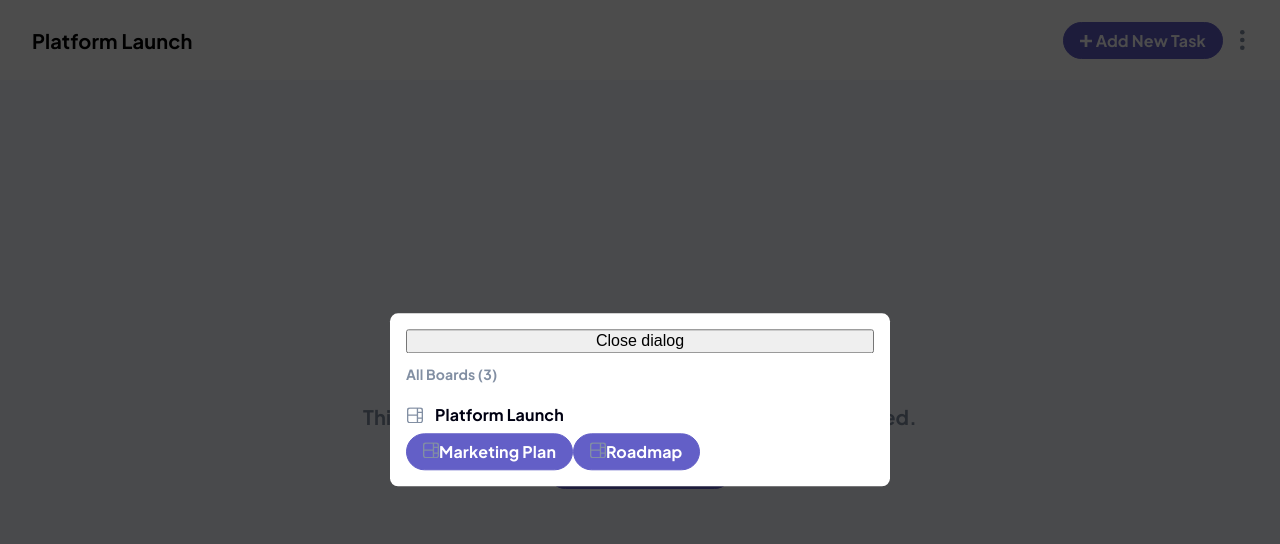
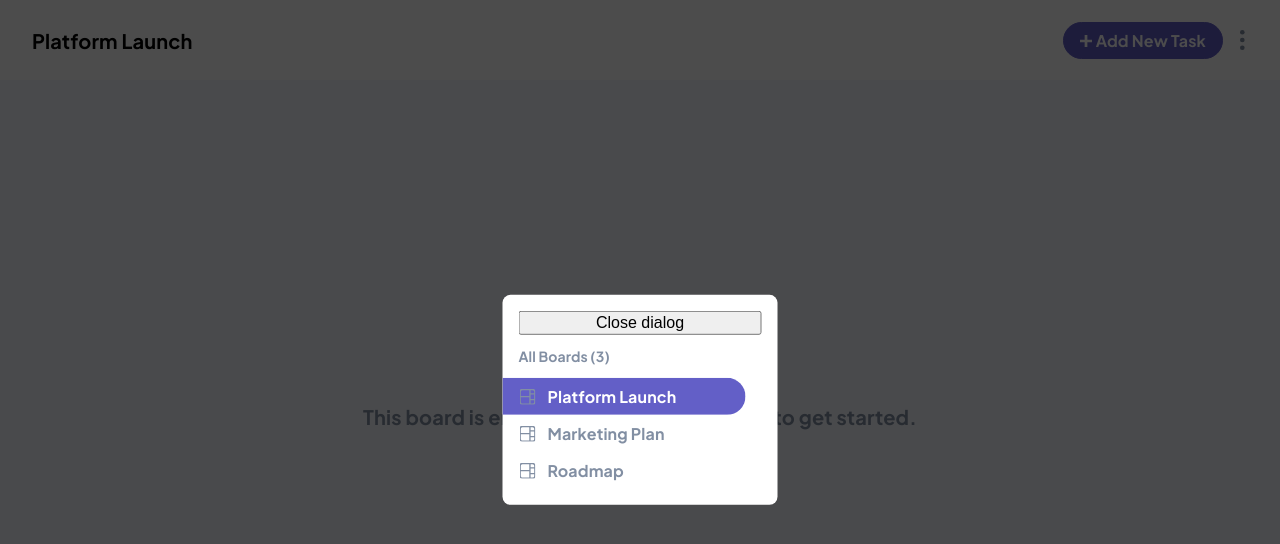
Before and after one commit to Joelynn94/task-manager, a Next.js app: page / in a window 1280 px wide. Both pictures are taken after a click on the button "Add New Task". Shown: the top 544 px of the page. Built offline with nearby package versions, Linux system fonts and the light colour scheme; no server answers; the database is empty.

Commit message:
add isActive prop button and dialog style changes

```diff
--- a/components/Button.tsx
+++ b/components/Button.tsx
@@ -8,7 +8,6 @@ type Props = {
   type?: 'button' | 'submit' | 'reset' | undefined;
   /**
    * The aria-label of the button
-   * @default undefined
    * @example 'Add New Task'
    * @example 'Edit or delete a board'
    * @example 'Add a new board'
@@ -24,17 +23,27 @@ type Props = {
    */
   children?: React.ReactNode;
   /**
+   * The active state of the button (true or false)
+   */
+  isActive?: boolean;
+  /**
    * The onClick handler of the button
    */
   onClick?: (event: React.MouseEvent<HTMLButtonElement>) => void;
 };
 
 const Button = (props: Props) => {
-  console.log(props.buttonStyle);
+  const buttonClassNames = [
+    buttonStyles.button,
+    buttonStyles[props.buttonStyle ?? 'primary']
+  ];
+  if (props.isActive) {
+    buttonClassNames.push(buttonStyles.active);
+  }
   return (
     <button
       type={props.type}
-      className={`${buttonStyles.button} ${buttonStyles[props.buttonStyle ?? 'primary']}`}
+      className={buttonClassNames.join(' ')}
       onClick={props.onClick}
       aria-label={props.ariaLabel}
     >
--- a/components/DialogContent.tsx
+++ b/components/DialogContent.tsx
@@ -1,6 +1,5 @@
 import React from 'react';
 import dialogStyles from '../styles/Dialog.module.scss';
-import DialogOverlay from './DialogOverlay';
 
 type DialogContentProps = {
   /**
--- a/components/Header.tsx
+++ b/components/Header.tsx
@@ -32,20 +32,26 @@ const Header = () => {
         </Button>
         <Dialog showModal={showDialog} onDismiss={close}>
           <h3 className="text-subtitle2 text-gray">All Boards (3)</h3>
-          <div>
-            <Button buttonStyle="buttonSpecial">
+          <ul>
+            <li>
+              <Button buttonStyle="buttonSpecial" isActive={true}>
                 <Image src="/icon-board.svg" width={16} height={16} />
                 Platform Launch
               </Button>
-            <Button>
+            </li>
+            <li>
+              <Button buttonStyle="buttonSpecial">
                 <Image src="/icon-board.svg" width={16} height={16} />
                 Marketing Plan
               </Button>
-            <Button>
+            </li>
+            <li>
+              <Button buttonStyle="buttonSpecial">
                 <Image src="/icon-board.svg" width={16} height={16} />
                 Roadmap
               </Button>
-          </div>
+            </li>
+          </ul>
         </Dialog>
         <Button aria-label={'Edit or delete a board'} buttonStyle={'board-actions'}>
           <Image src="/icon-vertical-ellipsis.svg" width={5} height={20} />
--- a/styles/0-base/_variables.scss
+++ b/styles/0-base/_variables.scss
@@ -7,6 +7,7 @@ $ds-med-gray: #828fa3;
 $ds-light-gray: #f4f7fd;
 $ds-light-gray-lines: #e4ebfa;
 $ds-primary-color: #635fc7;
+$ds-primary-color-rgba: rgba(99, 95, 199, 0.1);
 $ds-primary-color-hover: #a8a4ff;
 $ds-secondary-color: #efeff9;
 $ds-secondary-color-hover: #d8d7f1;
--- a/styles/Button.module.scss
+++ b/styles/Button.module.scss
@@ -38,12 +38,19 @@
 
 .buttonSpecial {
   display: flex;
-  justify-content: center;
+  justify-content: flex-start;
   align-items: center;
   gap: 12px;
   border-radius: $ds-space-00 $ds-space-24 $ds-space-24 $ds-space-00;
   margin-left: $ds-negative-space-16;
   padding-right: $ds-space-48;
+  color: $ds-med-gray;
+  width: 100%;
+
+  &:hover {
+    color: ds-color(text, primary);
+    background-color: $ds-primary-color-rgba;
+  }
 }
 
 .board-actions {
@@ -52,5 +59,6 @@
 }
 
 .active {
-  @include ds-button-primary;
+  color: ds-color(text, white);
+  background-color: ds-color(background, primary);
 }
--- a/styles/Dialog.module.scss
+++ b/styles/Dialog.module.scss
@@ -6,7 +6,8 @@
   top: 50%;
   left: 50%;
   transform: translate(-50%, -50%);
-  width: 75%;
+  min-width: 275px;
+  width: 20%;
   // Need to specify a max width
   max-width: 500px;
   background-color: white;
--- a/styles/globals.scss
+++ b/styles/globals.scss
@@ -44,3 +44,9 @@ h6 {
 a {
   @include ds-text-style-link;
 }
+
+ul {
+  list-style: none;
+  margin: 0;
+  padding: 0;
+}
```
Also changed, not shown: styles/0-base/base.scss (+5 -5 lines). Lines whose indentation alone changed are shown as unchanged.
